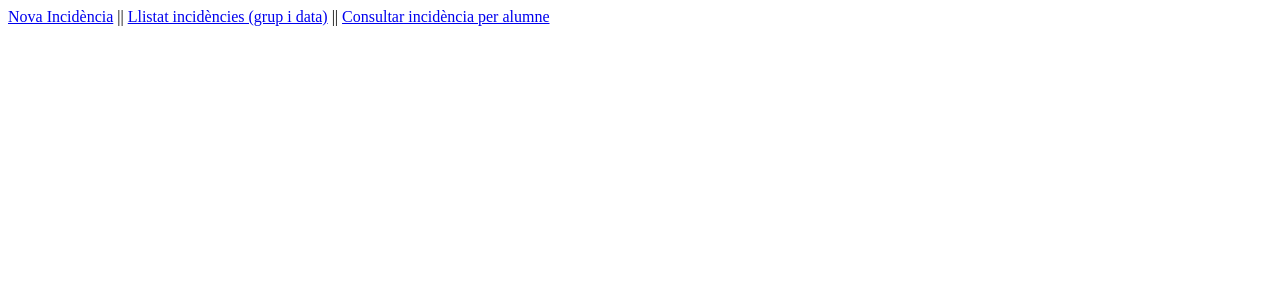
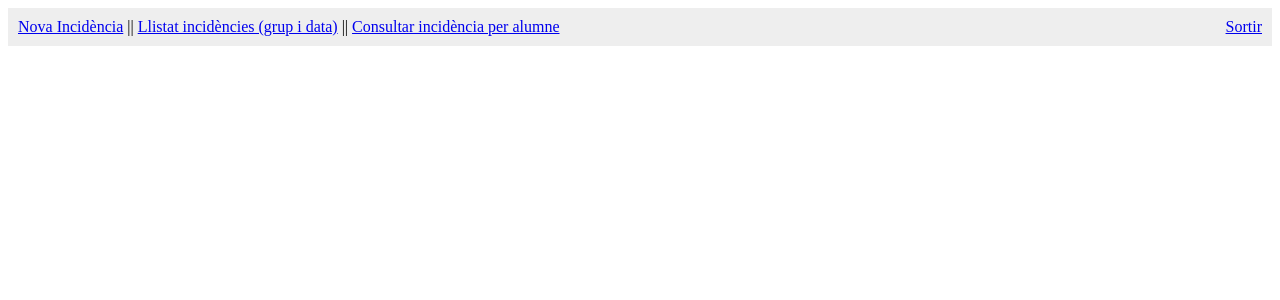
Before and after one commit to pnegre/amonestacions, a Django app: template templates/amonestacions/base.html in a window 1280 px wide. Shown: the top 300 px of the page. Run offline with Django 3.2, Linux system fonts and the light colour scheme; the template is opened without the code that fills it, so the values that code supplies are empty.

Commit message:
Petites millores

```diff
--- a/templates/amonestacions/base.html
+++ b/templates/amonestacions/base.html
@@ -11,6 +11,18 @@
 <script type="text/javascript" src="/static/amonestacions/js/jquery-1.4.2.min.js"></script>
 <script type="text/javascript" src="/static/amonestacions/js/jquery-ui-1.8.custom.min.js"></script>
 
+<style type="text/css">
+
+#toright {
+	float: right;
+}
+
+#topmenu {
+	padding: 10px;
+	background-color: #EEE;
+}
+
+</style>
 
 
 {% block header %}
@@ -21,11 +33,18 @@
 
 <body>
 
-<div>
+<div id="topmenu">
 
 <a href="/amonestacions/">Nova Incidència</a> ||
 <a href="/amonestacions/consultagrup/">Llistat incidències (grup i data)</a> ||
 <a href="/amonestacions/consultaAlumne/">Consultar incidència per alumne</a>
+
+<span id="toright">
+
+<a href="/auth/logout"> Sortir </a>
+
+</span>
+
 
 </div>
 
--- a/views.py
+++ b/views.py
@@ -79,7 +79,6 @@ def consultaAlumne(request):
 	if request.method == 'POST':
 		s = re.search('\[(\d+)\]',request.POST['alumne'])
 		exp = s.group(1)
-		print exp
 
 		amonList = Amonestacio.objects.filter(alumne__expedient=exp)
 		return render_to_response(
```
